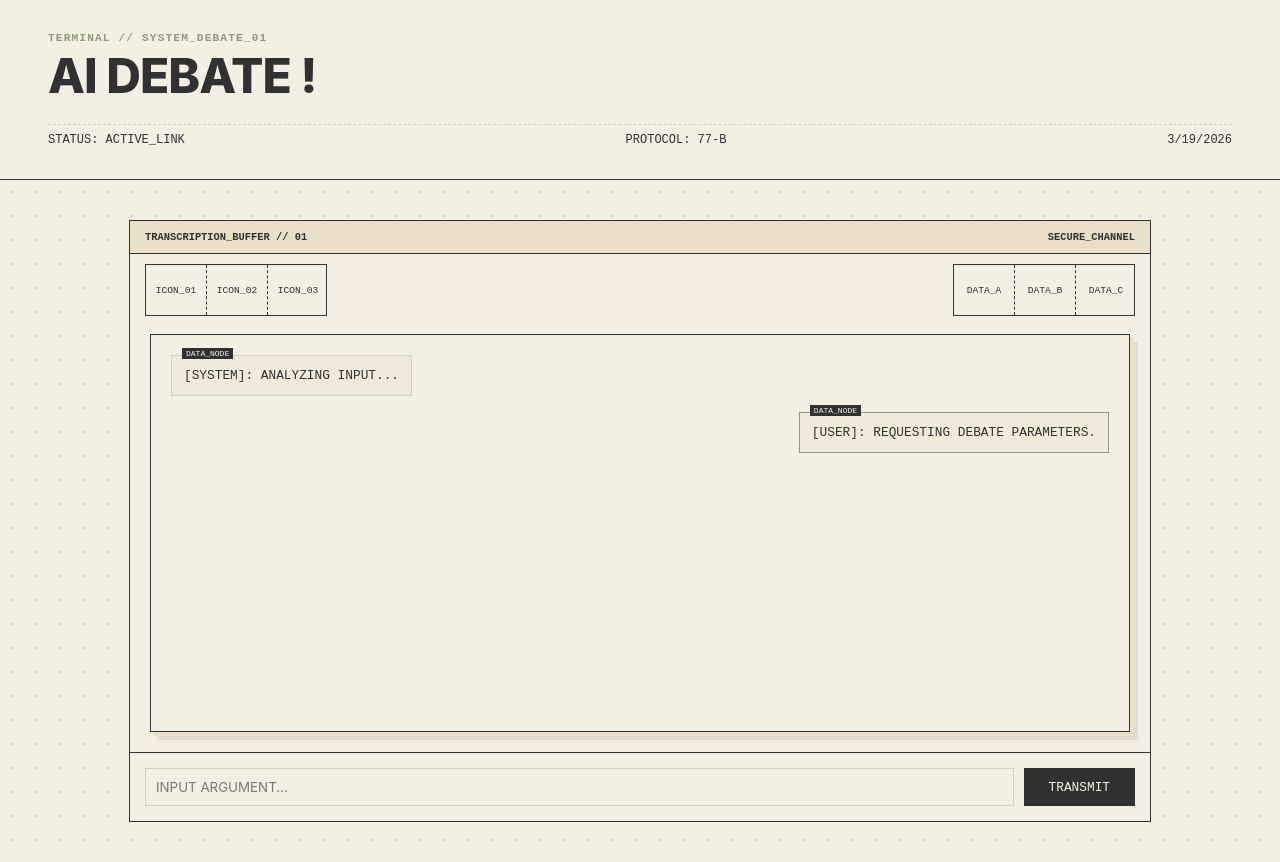
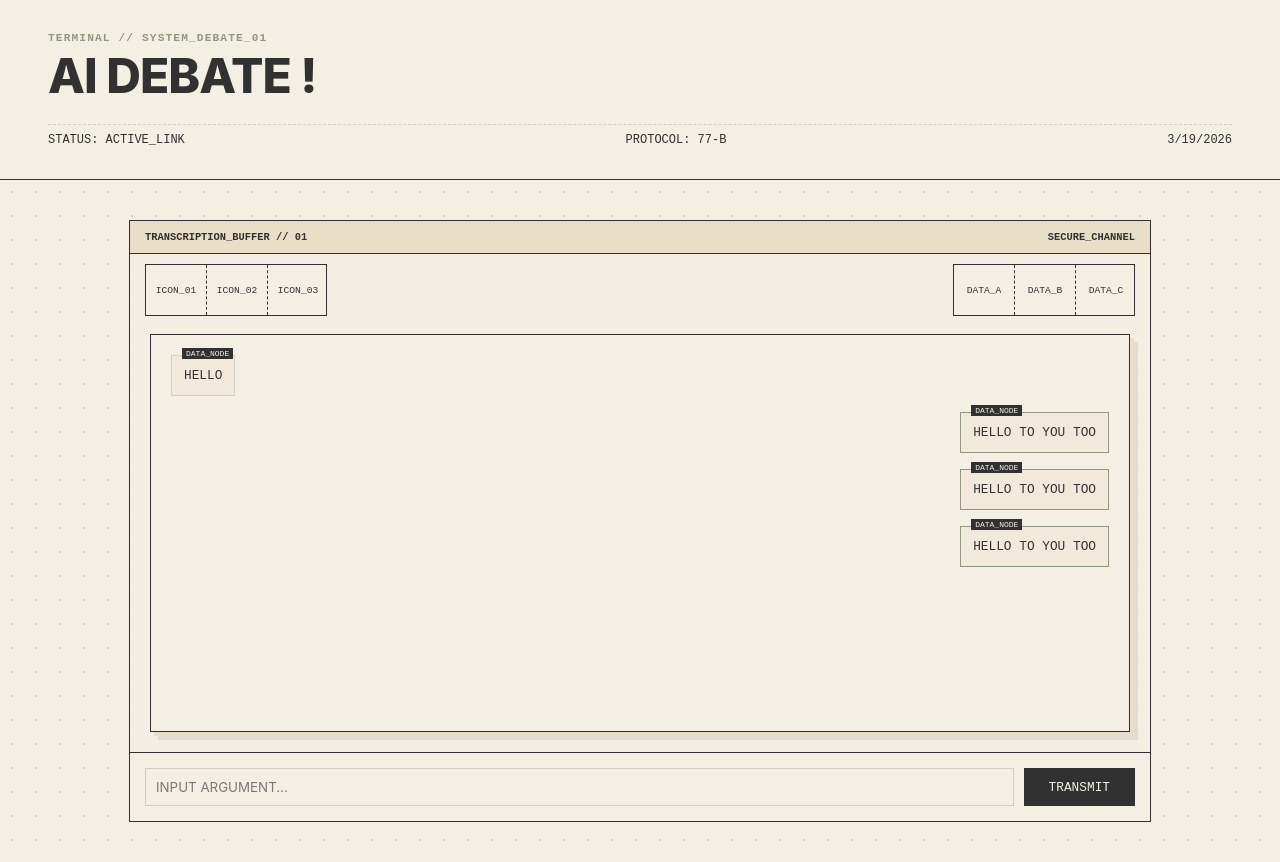
Before and after one commit to Eshaan111/AI-Debate, a Next.js app: page / in a window 1280 px wide. Built offline with nearby package versions, Linux system fonts and the light colour scheme.

Commit message:
added client side components: messageStream, chatInput

```diff
--- a/app/components/chatArea.tsx
+++ b/app/components/chatArea.tsx
@@ -1,4 +1,6 @@
 import React from 'react'
+import ChatInput from './chatinput'
+import MessageStream from './messageStream'
 
 const ChatArea = () => {
   return (
@@ -29,20 +31,10 @@ const ChatArea = () => {
                     <div className="dc-slide">DATA_E</div>
                 </div>
 
-                <div className="dc-message-stream">
-                    <div className="dc-msg-technical">
-                    [SYSTEM]: ANALYZING INPUT...
-                    </div>
-                    <div className="dc-msg-technical" style={{ alignSelf: 'flex-end', borderColor: 'var(--sage)' }}>
-                    [USER]: REQUESTING DEBATE PARAMETERS.
-                    </div>
-                </div>
+                <MessageStream/>
             </div>
 
-            <div className="dc-chat-input-zone">
-            <input type="text" className="dc-chat-input" placeholder="INPUT ARGUMENT..."/>
-            <button className="dc-send-btn">Transmit</button>
-            </div>
+            <ChatInput/>
 
         </section>
     </div>
--- /dev/null
+++ b/app/components/chatinput.tsx
@@ -0,0 +1,34 @@
+'use client'
+import React, { useState } from 'react'
+
+const ChatInput = () => {
+    const [text,setText] = useState('');
+
+    const handleChange = (e)=>{
+        setText(e.target.value)
+    }
+
+    const handleTransmit = ()=>{
+        let val = text.trim()
+        if(val == "")return;
+        console.log('TRANSMITTING DATA TO SERVER : ',val)
+        setText('')
+    }
+
+    const handleKeyDown = (e)=>{
+        if (e.key === 'Enter'){
+            handleTransmit()
+        }
+    }
+
+    return (
+
+      <div className="dc-chat-input-zone">
+            <input type="text" className="dc-chat-input" placeholder="INPUT ARGUMENT..." onChange={handleChange} onKeyDown = {handleKeyDown} value={text}/>
+            <button className="dc-send-btn" onClick={handleTransmit}>Transmit</button>
+        </div>
+
+  )
+}
+
+export default ChatInput
--- /dev/null
+++ b/app/components/messageStream.tsx
@@ -0,0 +1,37 @@
+'use client'
+import React, { useState } from 'react'
+
+const MessageStream = () => {
+    let temp = [{id : 0, sender:'left', text : 'HELLO' },
+                {id : 1, sender:'right', text : 'HELLO TO YOU TOO' },
+                {id : 2, sender:'right', text : 'HELLO TO YOU TOO' },
+                {id : 3, sender:'right', text : 'HELLO TO YOU TOO' }
+    ]
+
+    const [stream,setStream] = useState(temp);
+    let classToAdd;
+    let sender;
+
+    const checkClass = (mesg)=>{
+        sender = mesg.sender;
+        if(sender == 'left'){
+            classToAdd = "dc-msg-technical"
+        }
+        else{
+            classToAdd = "dc-msg-technical-right"
+        }
+        return classToAdd;
+    }
+
+    return (
+        <div className="dc-message-stream">
+             {stream.map((mesg)=>(
+                <div key = {mesg.id} className={checkClass(mesg)} >
+                    {mesg.text}
+                </div>
+            ))}
+        </div>
+    )
+}
+
+export default MessageStream
--- a/app/globals.css
+++ b/app/globals.css
@@ -143,6 +143,37 @@ body {
   margin: 10px 20px 20px 20px;
 }
 
+/* 1. The Track (The physical slot the slider sits in) */
+.dc-message-stream::-webkit-scrollbar {
+  width: 12px; /* Wide enough to feel like a physical component */
+}
+
+/* 2. The Background of the track */
+.dc-message-stream::-webkit-scrollbar-track {
+  background-color: var(--sandstone);
+  border-left: 1px solid var(--ink); /* Divider line from the content */
+}
+
+/* 3. The Thumb (The moving 'knob') */
+.dc-message-stream::-webkit-scrollbar-thumb {
+  background-color: var(--ink);
+  border: 2px solid var(--sandstone); /* Creates a 'inset' look */
+  /* No border-radius = 0px for that sharp industrial finish */
+}
+
+/* 4. The Hover State (Instant mechanical swap) */
+.dc-message-stream::-webkit-scrollbar-thumb:hover {
+  background-color: var(--sage);
+}
+
+/* For Firefox support (Limited styling but keeps the colors) */
+.dc-message-stream {
+  scrollbar-width: thin;
+  scrollbar-color: var(--ink) var(--sandstone);
+}
+
+
+
 /* Let's style the technical messages to match the boxy vibe */
 .dc-msg-technical {
   font-family: var(--font-mono);
@@ -155,8 +186,31 @@ body {
   align-self: flex-start;
 }
 
+.dc-msg-technical-right {
+  font-family: var(--font-mono);
+  font-size: 0.8rem;
+  padding: 12px;
+  border: 1px solid var(--grid-dot);
+  background-color: rgba(233, 223, 199, 0.3); /* Very light sandstone tint */
+  position: relative;
+  max-width: 80%;
+  align-self: flex-end;
+  border-color: var(--sage);
+}
+
 /* A small 'accent' tab on the message to make it look indexed */
 .dc-msg-technical::before {
+  content: "DATA_NODE";
+  position: absolute;
+  top: -8px;
+  left: 10px;
+  background: var(--ink);
+  color: var(--paper);
+  font-size: 0.5rem;
+  padding: 1px 4px;
+}
+
+.dc-msg-technical-right::before {
   content: "DATA_NODE";
   position: absolute;
   top: -8px;
@@ -259,6 +313,7 @@ body {
   text-transform: uppercase;
   cursor: crosshair;
   transition: none; /* No fluid animation */
+  cursor: pointer;
 }
 
 .dc-send-btn:hover {
```
